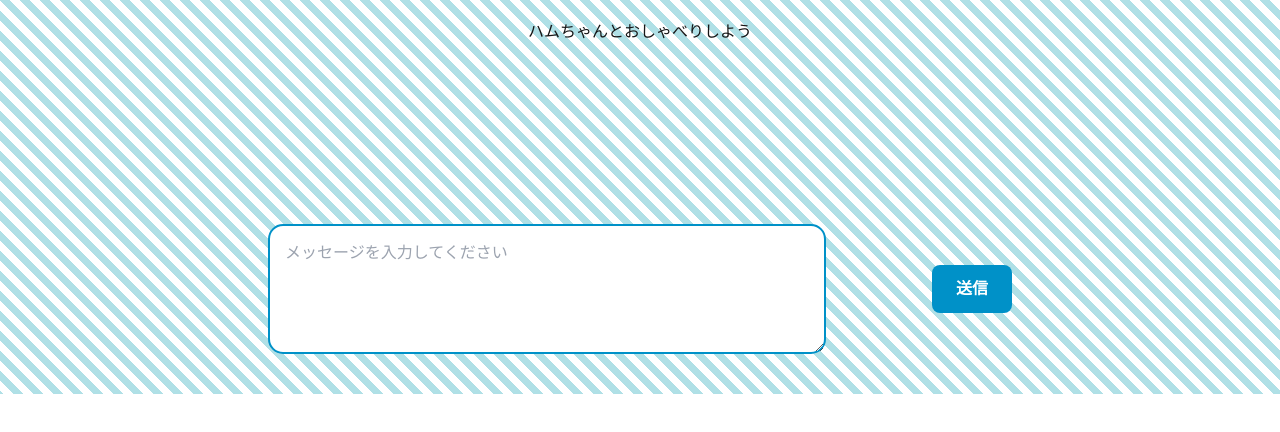
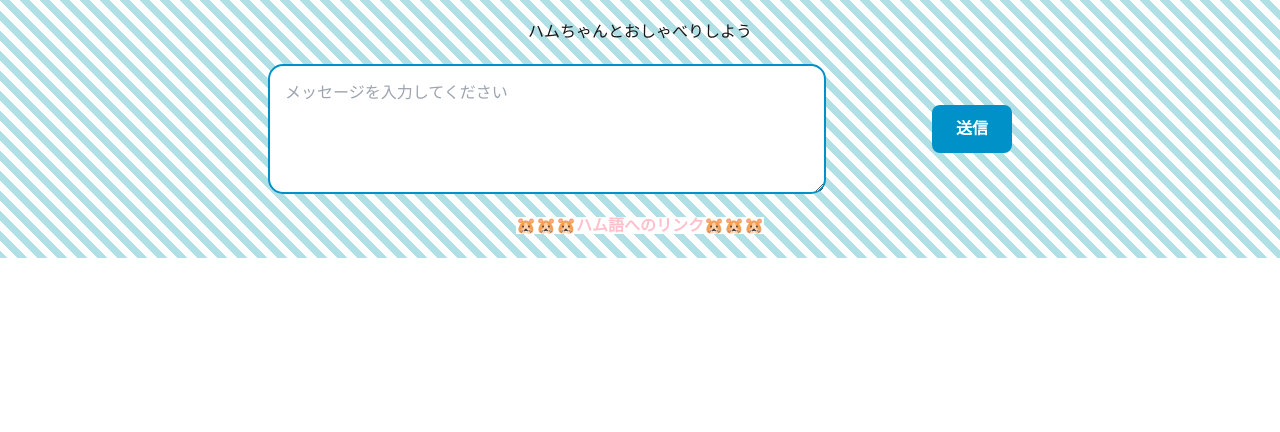
Before and after one commit to toremolo72/hamu-language, a Next.js app: page / in a window 1280 px wide. Shown: the top 432 px of the page. Built offline with nearby package versions, Linux system fonts and the light colour scheme.

Commit message:
ハム追加

```diff
--- a/src/app/page.tsx
+++ b/src/app/page.tsx
@@ -2,6 +2,7 @@
 
 import { useState } from 'react';
 import styles from './style.module.css';
+import Link from 'next/link';
 
 export default function Home() {
   const [message, setMessage] = useState<string>(''); // ユーザーの入力メッセージ
@@ -43,16 +44,16 @@ export default function Home() {
       <h1 className={styles.title}>ハムちゃんとおしゃべりしよう</h1>
 
       {/* 会話履歴の表示 */}
-      <div className={styles.chatHistory}>
       {conversation.map((entry, index) => (
         <div key={index} className={styles.chatEntry}>
           {/* ハム語の返答（左寄せ） */}
-            <div className={styles.hamMessage}>{entry.ham}</div>
+          <div className={styles.hamMessage}>
+            🐹{entry.ham}
+          </div>
           {/* ユーザーのメッセージ（右寄せ） */}
           <div className={styles.userMessage}>{entry.user}</div>
         </div>
       ))}
-      </div>
 
       {/* メッセージ入力欄と送信ボタンを横並びに */}
       <div className={styles.inputArea}>
@@ -68,6 +69,12 @@ export default function Home() {
           送信
         </button>
       </div>
+
+      <div>
+        <Link href={'https://www.nintendo.co.jp/n02/dmg/b86j/hamugo01/index.html'} className={styles.link}>
+          🐹🐹🐹ハム語へのリンク🐹🐹🐹
+        </Link>
+      </div>
     </div>
   );
 }
--- a/src/app/style.module.css
+++ b/src/app/style.module.css
@@ -25,8 +25,8 @@
     flex-direction: column;
     justify-content: flex-start; /* メッセージを上下に並べる */
     align-items: stretch; /* 両端揃え */
-    width: 100%; /* 会話エントリーの幅を100%に */
-    margin: 50px 0; /* メッセージ間の間隔を少し開ける */
+    width: 50%; /* 会話エントリーの幅を100%に */
+    margin: 50px auto; /* メッセージ間の間隔を少し開ける */
   }
 
   /* ユーザーのメッセージ（右寄せ） */
@@ -55,9 +55,19 @@
         margin-right: auto; /* 左寄せ */
         margin-top: 8px;
         margin-bottom: 8px;
-    display: inline-block;
+        display: flex;
+        align-items: center; /* 画像とテキストを縦中央揃え */
         white-space: pre-wrap;
     }
+
+    /* ハム語の返答の画像（正円） */
+    .hamMessage img {
+        border-radius: 50%; /* 正円にする */
+        width: 24px; /* 画像の幅 */
+        height: 24px; /* 画像の高さ */
+        margin-right: 8px; /* テキストとの間隔 */
+    }
+
 
 
   /* テキストエリアと送信ボタンを横並びにするためのスタイル */
@@ -101,3 +111,9 @@
     font-weight: bold;
     margin-top: 20px;
   }
+
+  .link {
+    background-color: white;
+    color: pink;
+    font-weight: 800;
+  }
```
Lines whose indentation alone changed are shown as unchanged.
